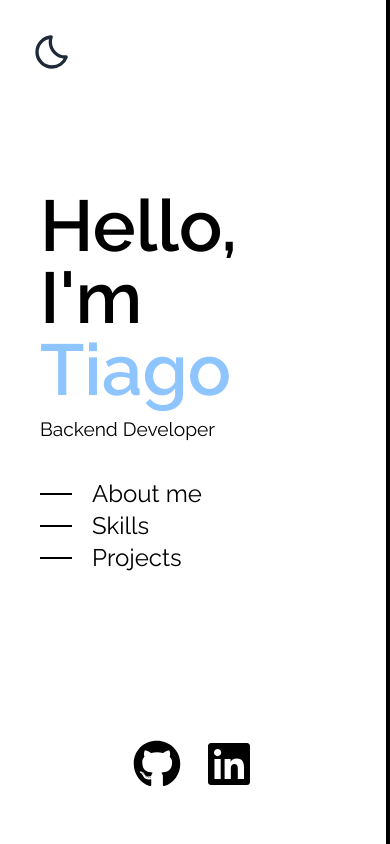
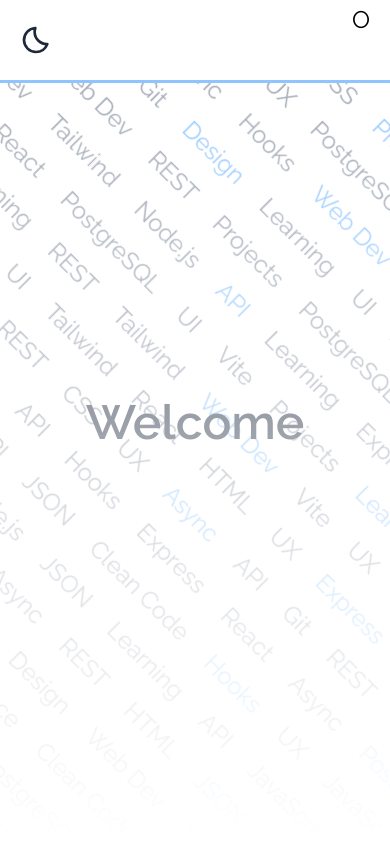
Before and after one commit to Tiago-salva/Portafolio, a React (Vite) app: page / in a window 390 px wide. Shown: the top 844 px of the page. Built offline with nearby package versions, Linux system fonts and the light colour scheme.

Commit message:
feat: add responsive design for tablet and desktop

```diff
--- a/index.html
+++ b/index.html
@@ -7,7 +7,7 @@
     <title>Tiago Salvatierra</title>
 </head>
 <body>
-    <div id="root" class="min-h-dvh font-[Raleway] flex overflow-x-hidden sm:flex-col"></div>
+    <div id="root" class="min-h-dvh font-[Raleway] flex flex-col overflow-x-hidden"></div>
     <script type="module" src="/src/main.jsx"></script>
 </body>
 </html>
--- a/src/App.jsx
+++ b/src/App.jsx
@@ -8,9 +8,9 @@ import Card from "./components/Card";
 function App() {
   return (
     <>
-      <button className="left-8 z-30 top-8 cursor-pointer fixed hover:scale-110 transition-transform">
+      <button className="left-5 lg:left-8 z-30 top-5 lg:top-8 cursor-pointer fixed group">
         <svg
-          className="w-10 h-10 z-30 text-gray-800 dark:text-gray-800"
+          className="w-8 lg:w-10 z-30 text-gray-800 dark:text-gray-800 group-hover:dark:text-blue transition-colors"
           aria-hidden="true"
           xmlns="http://www.w3.org/2000/svg"
           width="40"
@@ -30,9 +30,9 @@ function App() {
 
       <Hero />
 
-      <main className="w-2/3 flex flex-col justify-center items-center ml-auto">
+      <main className="lg:max-w-2/3 flex flex-col justify-center items-center lg:ml-100 xl:ml-auto">
         <Section withBackground id={"carousel"}>
-          <div className="flex justify-center items-center b-ra w-full overflow-hidden">
+          <div className="flex justify-center items-center w-full overflow-hidden">
             <Welcome />
             <Carousel />
           </div>
@@ -68,7 +68,9 @@ function App() {
           bgColor="bg-gradient-to-b from-white to-blue py-16"
           id={"skills"}
         >
-          <h2 className="text-6xl font-bold mb-20 text-blue">Skills</h2>
+          <h2 className="text-6xl font-bold mb-10 lg:mb-20 text-blue">
+            Skills
+          </h2>
           <SkillList></SkillList>
         </Section>
 
--- a/src/components/Card.jsx
+++ b/src/components/Card.jsx
@@ -1,11 +1,11 @@
 export default function Card({ title, description }) {
   return (
-    <div className="flex h-40 mb-auto p-3 rounded-2xl bg-blue">
-      <div className="bg-white w-40 h-full flex rounded-2xl justify-center items-center">
+    <div className="flex flex-col items-center lg:flex-row lg:h-40 w-2/3 mb-auto p-5 lg:p-3 rounded-2xl bg-white">
+      <div className="bg-light-blue w-full text-2xl lg:w-40 h-40 lg:h-full flex rounded-2xl justify-center items-center mb-5 lg:mb-0">
         Work in progress
       </div>
       <div className="flex flex-col justify-around items-center">
-        <h3 className="font-bold text-2xl">{title}</h3>
+        <h3 className="font-bold mb-5 lg:mb-0 text-2xl">{title}</h3>
         <p className="w-3/4">{description}</p>
       </div>
     </div>
--- a/src/components/Hero.jsx
+++ b/src/components/Hero.jsx
@@ -3,12 +3,16 @@ import Nav from "./Nav";
 
 export default function Hero() {
   return (
-    <section className="flex flex-col justify-center min-h-dvh p-10 fixed bg-white min-w-2/6 border-r-4 z-20 shadow-2xl ">
-      <div className="min-w-2/5 flex flex-col justify-center m-auto">
-        <h1 className="text-7xl font-bold relative">Hello, I'm</h1>
-        <h1 className="text-7xl font-bold relative text-blue-300">Tiago</h1>
+    <section className="flex flex-col items-center justify-end border-blue border-b-3 lg:justify-center min-h-20 lg:min-h-dvh lg:p-10 fixed bg-white min-w-dvw lg:min-w-2/6 border-r-4 z-20 lg:shadow-2xl">
+      <div className="min-w-2/5 flex flex-col justify-center lg:m-auto">
+        <h1 className="hidden lg:block text-7xl font-bold relative">
+          Hello, I'm
+        </h1>
+        <h1 className="hidden lg:block text-7xl font-bold relative text-blue-300">
+          Tiago
+        </h1>
 
-        <div className="h-6 overflow-hidden mt-4 mb-8 ">
+        <div className="hidden lg:block h-6 overflow-hidden mt-4 mb-8 ">
           <div
             id="profession-container"
             className="transition-transform animate-moveUp"
@@ -22,7 +26,7 @@ export default function Hero() {
         <Nav />
       </div>
 
-      <Footer />
+      {/* <Footer /> */}
     </section>
   );
 }
--- a/src/components/Nav.jsx
+++ b/src/components/Nav.jsx
@@ -1,19 +1,35 @@
+import { useState } from "react";
+
 export default function Nav() {
+  const [navActive, setNavActive] = useState(false);
+
+  const navLinks = [
+    { title: "About me", href: "#about-me" },
+    { title: "Skills", href: "#skills" },
+    { title: "Projects", href: "#projects" },
+  ];
+
   return (
-    <nav>
-      <ul className="flex flex-col">
-        <a href="#about-me" className="flex items-center group">
-          <div className="w-8 h-0.5 bg-black mr-5 group-hover:w-12 group-hover:bg-blue-300 transition-all"></div>
-          <p className="text-2xl">About me</p>
-        </a>
-        <a href="#skills" className="flex items-center group">
-          <div className="w-8 h-0.5 bg-black mr-5 group-hover:w-12 group-hover:bg-blue-300 transition-all"></div>
-          <p className="text-2xl">Skills</p>
-        </a>
-        <a href="#projects" className="flex items-center group">
-          <div className="w-8 h-[2.2px] bg-black mr-5 group-hover:w-12 group-hover:bg-blue-300 transition-all"></div>
-          <p className="text-2xl">Projects</p>
-        </a>
+    <nav className="relative bg-white w-dvw h-20 md:w-60 z-20">
+      <button
+        className="absolute right-5 top-1 text-2xl cursor-pointer z-10 lg:hidden"
+        onClick={() => setNavActive(!navActive)}
+      >
+        O
+      </button>
+      <ul
+        className={`${
+          navActive ? "translate-y-0" : "-translate-y-full"
+        } absolute flex bg-blue left-0 h-20 transition-transform lg:relative lg:translate-y-0 lg:bg-transparent lg:flex w-dvw lg:w-full justify-around lg:flex-col px-5 lg:p-0 lg:gap-3 z-0`}
+      >
+        {navLinks.map((link, index) => (
+          <a key={index} href={link.href} className="flex items-center group">
+            <div className="hidden lg:block w-8 h-0.5 bg-black mr-5 group-hover:w-12 group-hover:bg-blue-300 transition-all"></div>
+            <p className="text-[1.4rem] lg:text-2xl group-hover:text-blue transition-colors lg:group-hover:text-black">
+              {link.title}
+            </p>
+          </a>
+        ))}
       </ul>
     </nav>
   );
--- a/src/components/Section.jsx
+++ b/src/components/Section.jsx
@@ -8,7 +8,7 @@ export default function Section({
   return (
     <section
       id={id}
-      className={`${specificStyles}  min-h-dvh w-full flex flex-col justify-center items-center text-center p-20 g-10 ${
+      className={`${specificStyles}  min-h-dvh w-full flex flex-col justify-center items-center text-center lg:p-20 g-10 ${
         withBackground ? bgColor : ""
       } z-10`}
     >
--- a/src/components/SkillList.jsx
+++ b/src/components/SkillList.jsx
@@ -13,7 +13,7 @@ export default function SkillList() {
   ];
 
   return (
-    <ul className="min-w-3/4 grid grid-cols-[repeat(auto-fit,minmax(200px,1fr))] gap-15">
+    <ul className="w-full lg:min-w-3/4 grid grid-cols-[repeat(auto-fit,minmax(200px,1fr))] p-8 lg:p-0 gap-10 lg:gap-15">
       {skillList.map((skill, index) => (
         <li
           key={index}
--- a/src/components/WelcomeTitle.jsx
+++ b/src/components/WelcomeTitle.jsx
@@ -5,8 +5,8 @@ export default function Welcome() {
 
   useEffect(() => {
     const handleScroll = () => {
-      const fadeStart = 0; // comienza a desaparecer al inicio
-      const fadeEnd = 800; // desaparece completamente tras 200px de scroll
+      const fadeStart = 0;
+      const fadeEnd = 800;
       const scrollY = window.scrollY;
       const newOpacity =
         1 -
@@ -20,13 +20,13 @@ export default function Welcome() {
 
   return (
     <div
-      className="w-2/3 ml-auto fixed z-50 inset-0 flex items-center justify-center pointer-events-none"
+      className="lg:max-w-2/3 lg:ml-100 xl:ml-auto fixed z-50 inset-0 flex items-center justify-center pointer-events-none"
       style={{
         opacity,
         transition: "opacity 0.1s linear",
       }}
     >
-      <h1 className="absolute text-9xl font-bold text-gray-700 animate-moveDown">
+      <h1 className="absolute text-5xl sm:text-7xl md:text-8xl xl:text-9xl font-bold text-gray-700 animate-moveDown">
         Welcome
       </h1>
     </div>
```
